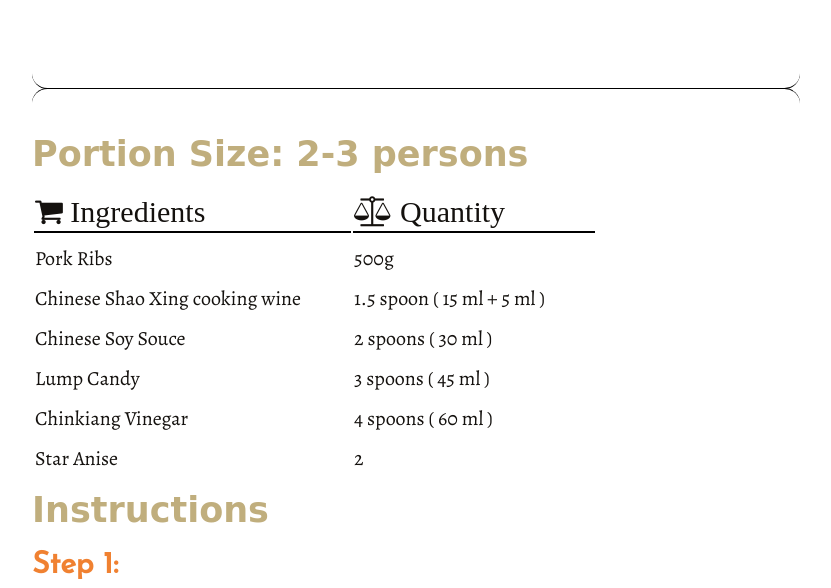
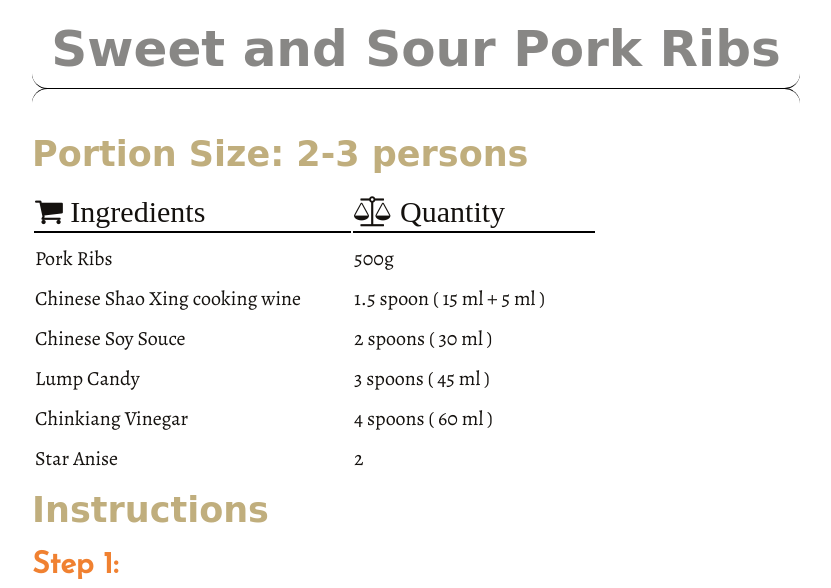
Before and after one commit to muraleo/recipe, a plain HTML site: page index.html in a window 1280 px wide. In both pictures the pointer is over the element "Sweet and Sour Pork Ribs". Shown: the top 588 px of the page, without its empty margins (224-1055 px from the left). Drawn offline with nearby package versions, Linux system fonts and the light colour scheme; a web font is replaced by a local one.

Commit message:
change h1 h2 hover effect

```diff
--- a/main.css
+++ b/main.css
@@ -23,7 +23,7 @@ body{
 }
 
 h1:hover, h2:hover, th:hover{
-	color: white;
+	opacity: 0.5;
 	transition: color 0.3s linear;
 }
 
```
